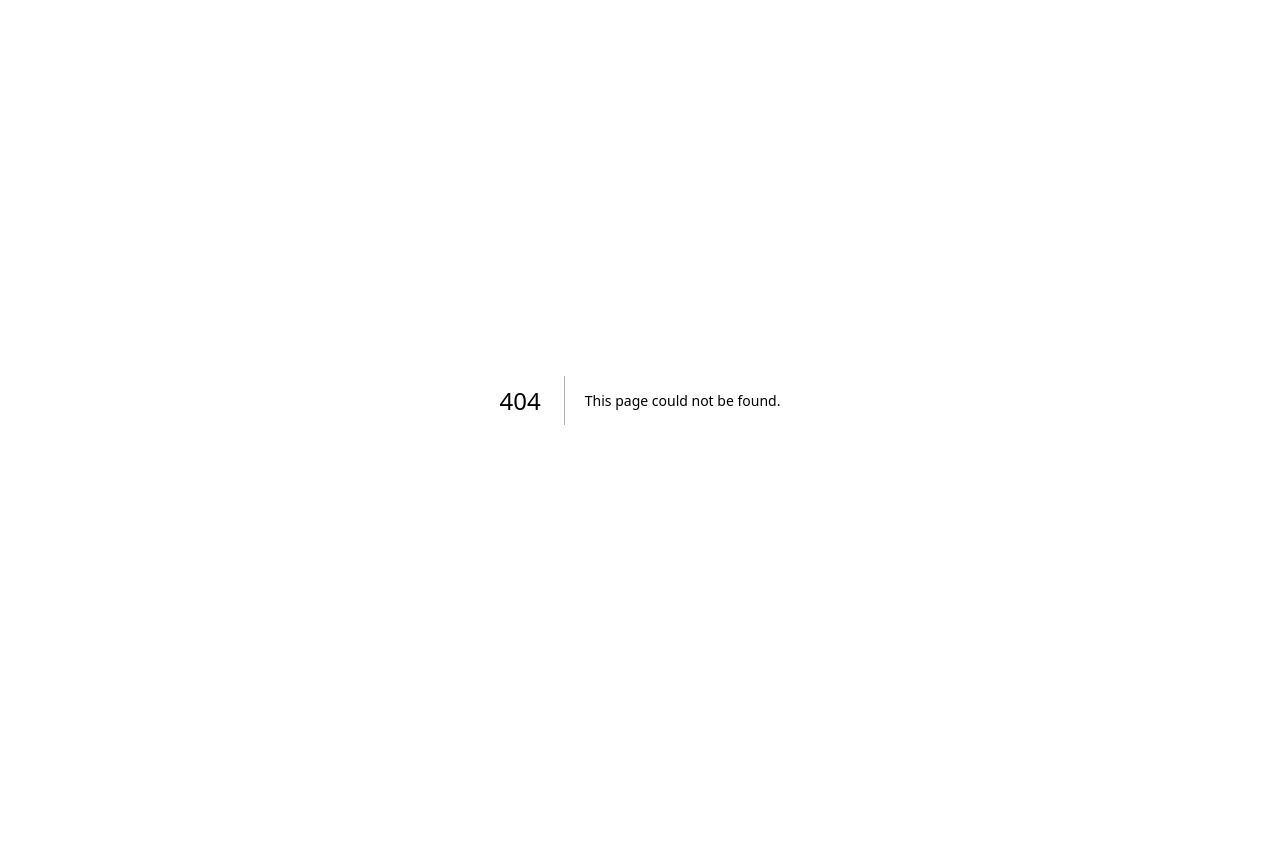
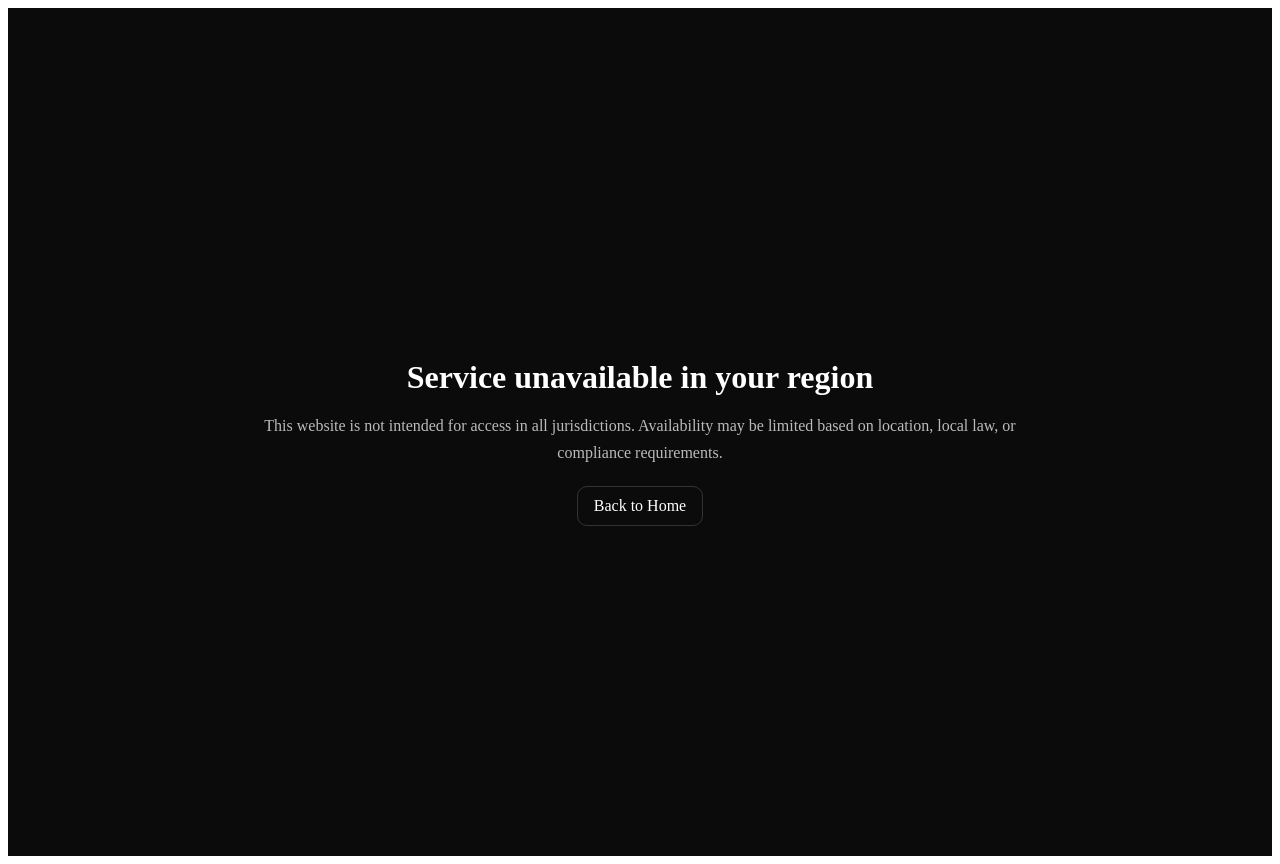
Before and after one commit to Kriro-Lab/vpn-builder, a Next.js app: page /blocked in a window 1280 px wide. Before the commit this address had no page. Before the commit the page ends 800 px from the top, so only its background shows below. Built offline with nearby package versions, Linux system fonts and the light colour scheme.

Commit message:
Create BlockedPage component for region restrictions

```diff
--- /dev/null
+++ b/app/blocked/page.tsx
@@ -0,0 +1,42 @@
+export default function BlockedPage() {
+  return (
+    <main
+      style={{
+        minHeight: "100vh",
+        background: "#0b0b0b",
+        color: "white",
+        display: "flex",
+        alignItems: "center",
+        justifyContent: "center",
+        padding: "24px",
+        textAlign: "center",
+      }}
+    >
+      <div style={{ maxWidth: "760px" }}>
+        <h1 style={{ fontSize: "2rem", marginBottom: "16px" }}>
+          Service unavailable in your region
+        </h1>
+
+        <p style={{ color: "#bbb", lineHeight: "1.7", marginBottom: "20px" }}>
+          This website is not intended for access in all jurisdictions.
+          Availability may be limited based on location, local law, or
+          compliance requirements.
+        </p>
+
+        <a
+          href="/"
+          style={{
+            color: "white",
+            textDecoration: "none",
+            border: "1px solid #333",
+            padding: "10px 16px",
+            borderRadius: "10px",
+            display: "inline-block",
+          }}
+        >
+          Back to Home
+        </a>
+      </div>
+    </main>
+  )
+}
```
